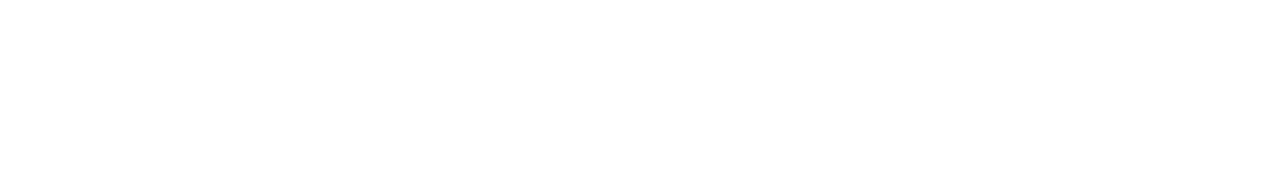
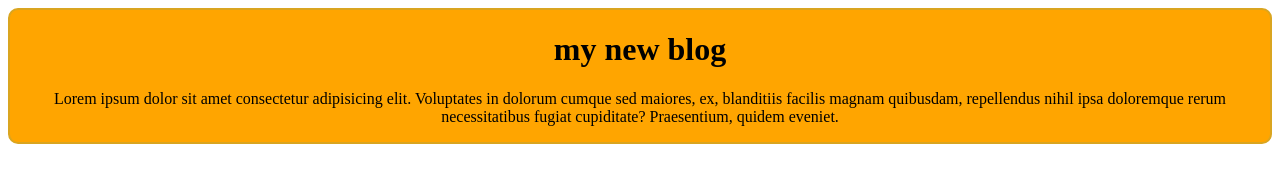
Before and after one commit to rimiakter4/my-simple-website, a plain HTML site: page index.html in a window 1280 px wide. Drawn offline with Linux system fonts and the light colour scheme.

Commit message:
added my first blog

```diff
--- /dev/null
+++ b/Style/style.css
@@ -0,0 +1,7 @@
+.blog{
+    background-color: orange;
+    border: 2px solid goldenrod;
+    border-radius: 10px;
+    text-align: center
+
+}
--- a/index.html
+++ b/index.html
@@ -4,8 +4,11 @@
     <meta charset="UTF-8">
     <meta name="viewport" content="width=device-width, initial-scale=1.0">
     <title>my simple website</title>
+    <link rel="stylesheet" href="Style/style.css">
 </head>
-<body>
+<body><div class="blog">
+    <h1>my new blog </h1>
+    <p>Lorem ipsum dolor sit amet consectetur adipisicing elit. Voluptates in dolorum cumque sed maiores, ex, blanditiis facilis magnam quibusdam, repellendus nihil ipsa doloremque rerum necessitatibus fugiat cupiditate? Praesentium, quidem eveniet.</p></div>
 
 </body>
 </html>
```
